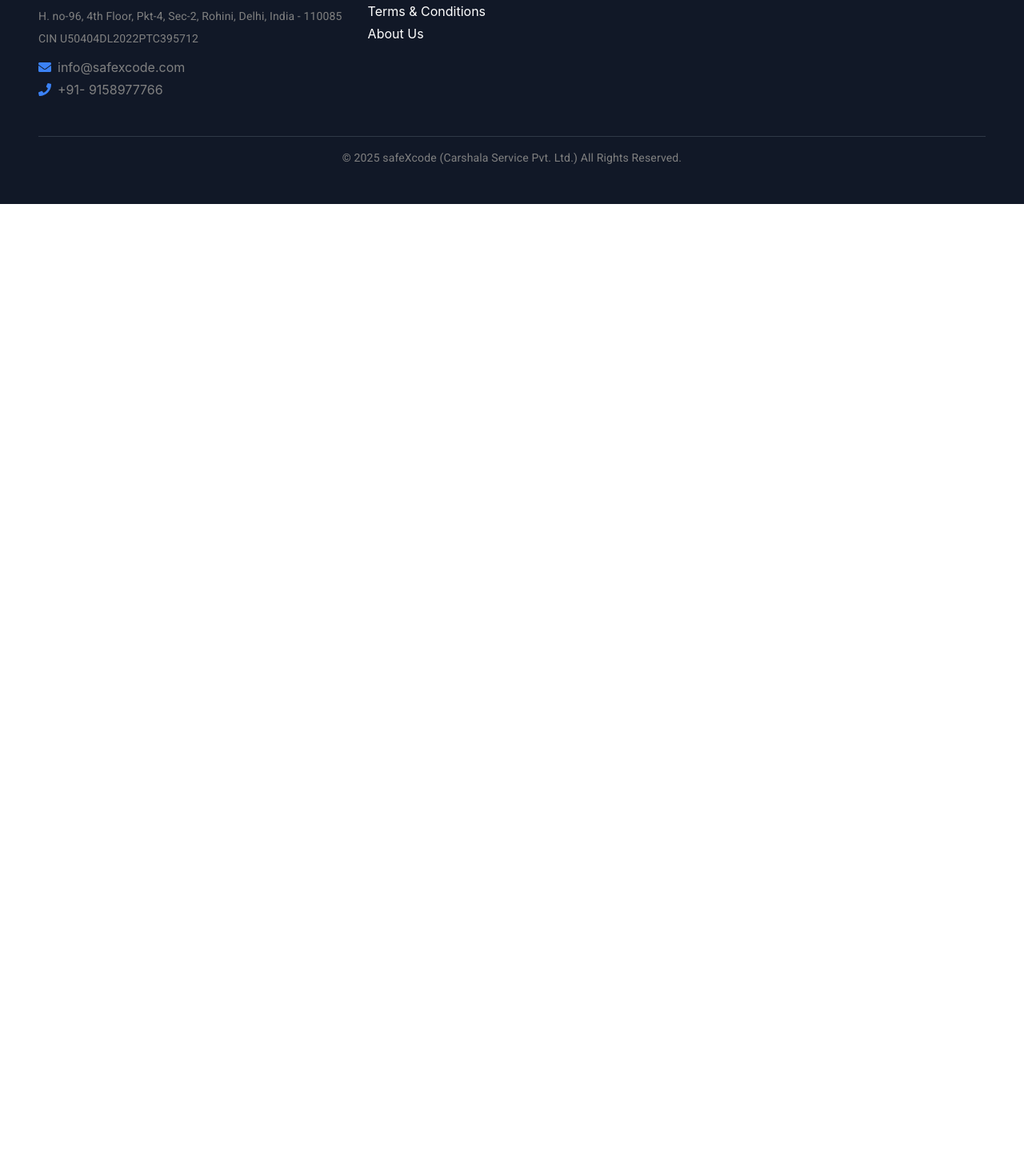
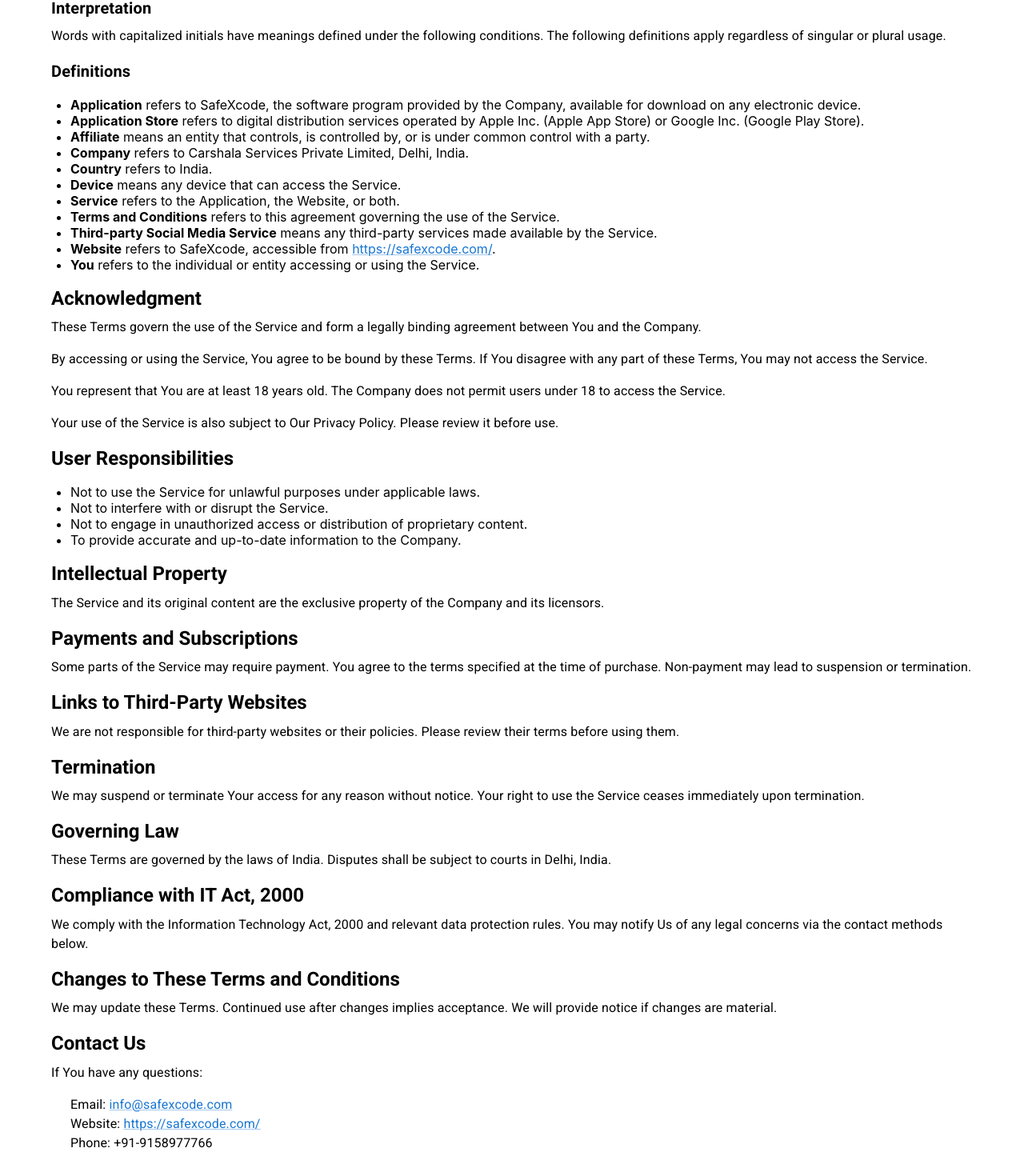
Before and after one commit to SRavi285/safexcode, a React (Create React App) app: page /termsconditions in a window 1280 px wide. Shown: the part 299-1769 px from the top of the page at 80% size. Before the commit the page ends 800 px from the top, so only its background shows below. Built offline with nearby package versions, Linux system fonts and the light colour scheme.

Commit message:
add pages and update some issues

```diff
--- a/src/components/Home.js
+++ b/src/components/Home.js
@@ -5,14 +5,7 @@
   MdQrCodeScanner,
 } from "react-icons/md";
 import heroImg from "../assets/heroimg.jpg";
-import {
-  Box,
-  Typography,
-  Button,
-  Grid,
-  Paper,
-  Container,
-} from "@mui/material";
+import { Box, Typography, Button, Grid, Paper, Container } from "@mui/material";
 
 const features = [
   {
@@ -41,7 +34,7 @@
       "✅ 1 QR Code",
       "✅ Basic call forwarding",
       "✅ 24/7 phone support",
-      "✅ Email support"
+      "✅ Email support",
     ],
     popular: false,
     color: "primary",
@@ -117,7 +110,10 @@
         <Grid container spacing={4} justifyContent="center" mt={4}>
           {features.map(({ icon, title, text }, index) => (
             <Grid item key={index}>
-              <Paper elevation={3} sx={{ p: 4, textAlign: "center", borderRadius: 4 }}>
+              <Paper
+                elevation={3}
+                sx={{ p: 4, textAlign: "center", borderRadius: 4 }}
+              >
                 {icon}
                 <Typography variant="h5" fontWeight="bold" mt={2}>
                   {title}
@@ -134,7 +130,12 @@
       {/* Steps Section */}
       <Box sx={{ backgroundColor: "#f9f9f9", py: 8 }}>
         <Container>
-          <Typography variant="h4" textAlign="center" fontWeight="bold" color="text.secondary">
+          <Typography
+            variant="h4"
+            textAlign="center"
+            fontWeight="bold"
+            color="text.secondary"
+          >
             How It Works
           </Typography>
 
@@ -197,11 +198,14 @@
 
         <Grid container spacing={4} justifyContent="center">
           {plans.map((plan, index) => (
-            <Grid item xs={12} md={4} key={index}>
+            <Grid item xs={12} md={4} key={index} sx={{ height: "100%" }}>
               <Paper
                 elevation={4}
                 sx={{
                   p: 4,
+                  height: "100%",
+                  display: "flex",
+                  flexDirection: "column",
                   textAlign: "center",
                   borderRadius: 4,
                   position: "relative",
@@ -227,7 +231,11 @@
                     MOST POPULAR
                   </Box>
                 )}
-                <Typography variant="h5" fontWeight="bold" mt={plan.popular ? 0 : 0}>
+                <Typography
+                  variant="h5"
+                  fontWeight="bold"
+                  mt={plan.popular ? 0 : 0}
+                >
                   {plan.title}
                 </Typography>
                 <Typography variant="h6" fontWeight="bold">
@@ -241,10 +249,17 @@
                     {feat}
                   </Typography>
                 ))}
+
+                <Box sx={{ flexGrow: 1 }} />
+
                 <Button
                   variant="contained"
                   fullWidth
-                  sx={{ mt: 3, bgcolor: plan.color + ".main", ":hover": { bgcolor: plan.color + ".dark" } }}
+                  sx={{
+                    mt: 3,
+                    bgcolor: plan.color + ".main",
+                    ":hover": { bgcolor: plan.color + ".dark" },
+                  }}
                 >
                   Choose Plan
                 </Button>
--- a/src/components/TermsConditions.js
+++ b/src/components/TermsConditions.js
@@ -1,9 +1,200 @@
-import React from 'react'
+import React from "react";
+import { Container, Typography, Box, Link } from "@mui/material";
 
-const TermsConditions = () => {
+const TermsAndConditions = () => {
   return (
-    <div>TermsConditions</div>
-  )
-}
+    <Container sx={{ py: 8 }}>
+      <Typography variant="h4" fontWeight="bold" gutterBottom>
+        Terms and Conditions for SafeXcode
+      </Typography>
+      <Typography color="text.secondary" gutterBottom>
+        Last updated: February 22, 2025
+      </Typography>
 
-export default TermsConditions
+      <Typography variant="body1" paragraph>
+        Please read these Terms and Conditions carefully before using Our
+        Service.
+      </Typography>
+
+      <Typography variant="h5" fontWeight="bold" gutterBottom>
+        Interpretation and Definitions
+      </Typography>
+
+      <Typography variant="h6" fontWeight="bold" gutterBottom>
+        Interpretation
+      </Typography>
+      <Typography paragraph>
+        Words with capitalized initials have meanings defined under the
+        following conditions. The following definitions apply regardless of
+        singular or plural usage.
+      </Typography>
+
+      <Typography variant="h6" fontWeight="bold" gutterBottom>
+        Definitions
+      </Typography>
+      <Box component="ul" pl={3}>
+        <li>
+          <strong>Application</strong> refers to SafeXcode, the software program
+          provided by the Company, available for download on any electronic
+          device.
+        </li>
+        <li>
+          <strong>Application Store</strong> refers to digital distribution
+          services operated by Apple Inc. (Apple App Store) or Google Inc.
+          (Google Play Store).
+        </li>
+        <li>
+          <strong>Affiliate</strong> means an entity that controls, is
+          controlled by, or is under common control with a party.
+        </li>
+        <li>
+          <strong>Company</strong> refers to Carshala Services Private Limited,
+          Delhi, India.
+        </li>
+        <li>
+          <strong>Country</strong> refers to India.
+        </li>
+        <li>
+          <strong>Device</strong> means any device that can access the Service.
+        </li>
+        <li>
+          <strong>Service</strong> refers to the Application, the Website, or
+          both.
+        </li>
+        <li>
+          <strong>Terms and Conditions</strong> refers to this agreement
+          governing the use of the Service.
+        </li>
+        <li>
+          <strong>Third-party Social Media Service</strong> means any
+          third-party services made available by the Service.
+        </li>
+        <li>
+          <strong>Website</strong> refers to SafeXcode, accessible from{" "}
+          <Link href="https://safexcode.com/" target="_blank" rel="noopener">
+            https://safexcode.com/
+          </Link>
+          .
+        </li>
+        <li>
+          <strong>You</strong> refers to the individual or entity accessing or
+          using the Service.
+        </li>
+      </Box>
+
+      <Typography variant="h5" fontWeight="bold" gutterBottom>
+        Acknowledgment
+      </Typography>
+      <Typography paragraph>
+        These Terms govern the use of the Service and form a legally binding
+        agreement between You and the Company.
+      </Typography>
+      <Typography paragraph>
+        By accessing or using the Service, You agree to be bound by these Terms.
+        If You disagree with any part of these Terms, You may not access the
+        Service.
+      </Typography>
+      <Typography paragraph>
+        You represent that You are at least 18 years old. The Company does not
+        permit users under 18 to access the Service.
+      </Typography>
+      <Typography paragraph>
+        Your use of the Service is also subject to Our Privacy Policy. Please
+        review it before use.
+      </Typography>
+
+      <Typography variant="h5" fontWeight="bold" gutterBottom>
+        User Responsibilities
+      </Typography>
+      <Box component="ul" pl={3}>
+        <li>
+          Not to use the Service for unlawful purposes under applicable laws.
+        </li>
+        <li>Not to interfere with or disrupt the Service.</li>
+        <li>
+          Not to engage in unauthorized access or distribution of proprietary
+          content.
+        </li>
+        <li>To provide accurate and up-to-date information to the Company.</li>
+      </Box>
+
+      <Typography variant="h5" fontWeight="bold" gutterBottom>
+        Intellectual Property
+      </Typography>
+      <Typography paragraph>
+        The Service and its original content are the exclusive property of the
+        Company and its licensors.
+      </Typography>
+
+      <Typography variant="h5" fontWeight="bold" gutterBottom>
+        Payments and Subscriptions
+      </Typography>
+      <Typography paragraph>
+        Some parts of the Service may require payment. You agree to the terms
+        specified at the time of purchase. Non-payment may lead to suspension or
+        termination.
+      </Typography>
+
+      <Typography variant="h5" fontWeight="bold" gutterBottom>
+        Links to Third-Party Websites
+      </Typography>
+      <Typography paragraph>
+        We are not responsible for third-party websites or their policies.
+        Please review their terms before using them.
+      </Typography>
+
+      <Typography variant="h5" fontWeight="bold" gutterBottom>
+        Termination
+      </Typography>
+      <Typography paragraph>
+        We may suspend or terminate Your access for any reason without notice.
+        Your right to use the Service ceases immediately upon termination.
+      </Typography>
+
+      <Typography variant="h5" fontWeight="bold" gutterBottom>
+        Governing Law
+      </Typography>
+      <Typography paragraph>
+        These Terms are governed by the laws of India. Disputes shall be subject
+        to courts in Delhi, India.
+      </Typography>
+
+      <Typography variant="h5" fontWeight="bold" gutterBottom>
+        Compliance with IT Act, 2000
+      </Typography>
+      <Typography paragraph>
+        We comply with the Information Technology Act, 2000 and relevant data
+        protection rules. You may notify Us of any legal concerns via the
+        contact methods below.
+      </Typography>
+
+      <Typography variant="h5" fontWeight="bold" gutterBottom>
+        Changes to These Terms and Conditions
+      </Typography>
+      <Typography paragraph>
+        We may update these Terms. Continued use after changes implies
+        acceptance. We will provide notice if changes are material.
+      </Typography>
+
+      <Typography variant="h5" fontWeight="bold" gutterBottom>
+        Contact Us
+      </Typography>
+      <Typography paragraph>If You have any questions:</Typography>
+      <Box pl={3}>
+        <Typography>
+          Email:{" "}
+          <Link href="mailto:info@safexcode.com">info@safexcode.com</Link>
+        </Typography>
+        <Typography>
+          Website:{" "}
+          <Link href="https://safexcode.com/" target="_blank" rel="noopener">
+            https://safexcode.com/
+          </Link>
+        </Typography>
+        <Typography>Phone: +91-9158977766</Typography>
+      </Box>
+    </Container>
+  );
+};
+
+export default TermsAndConditions;
```
